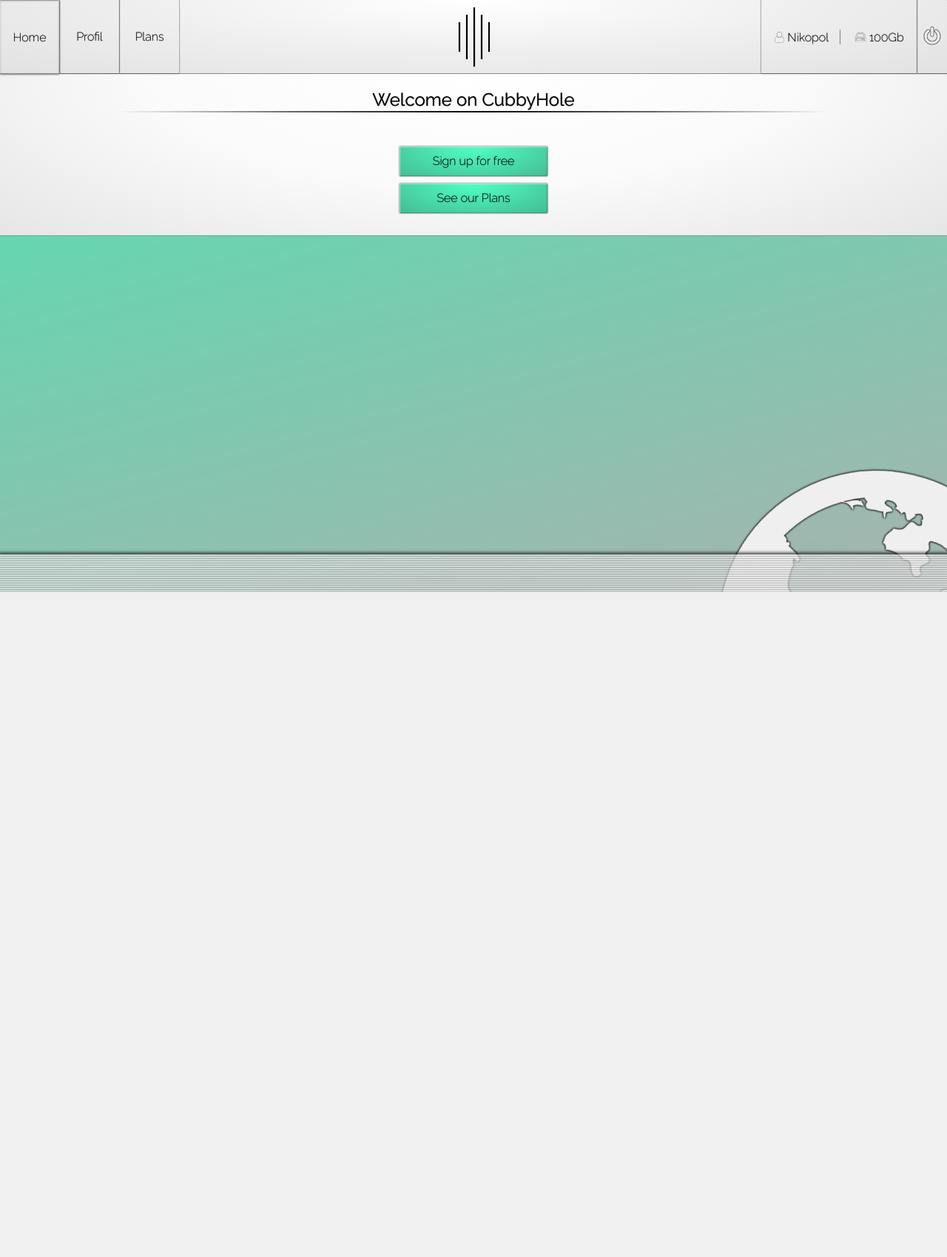
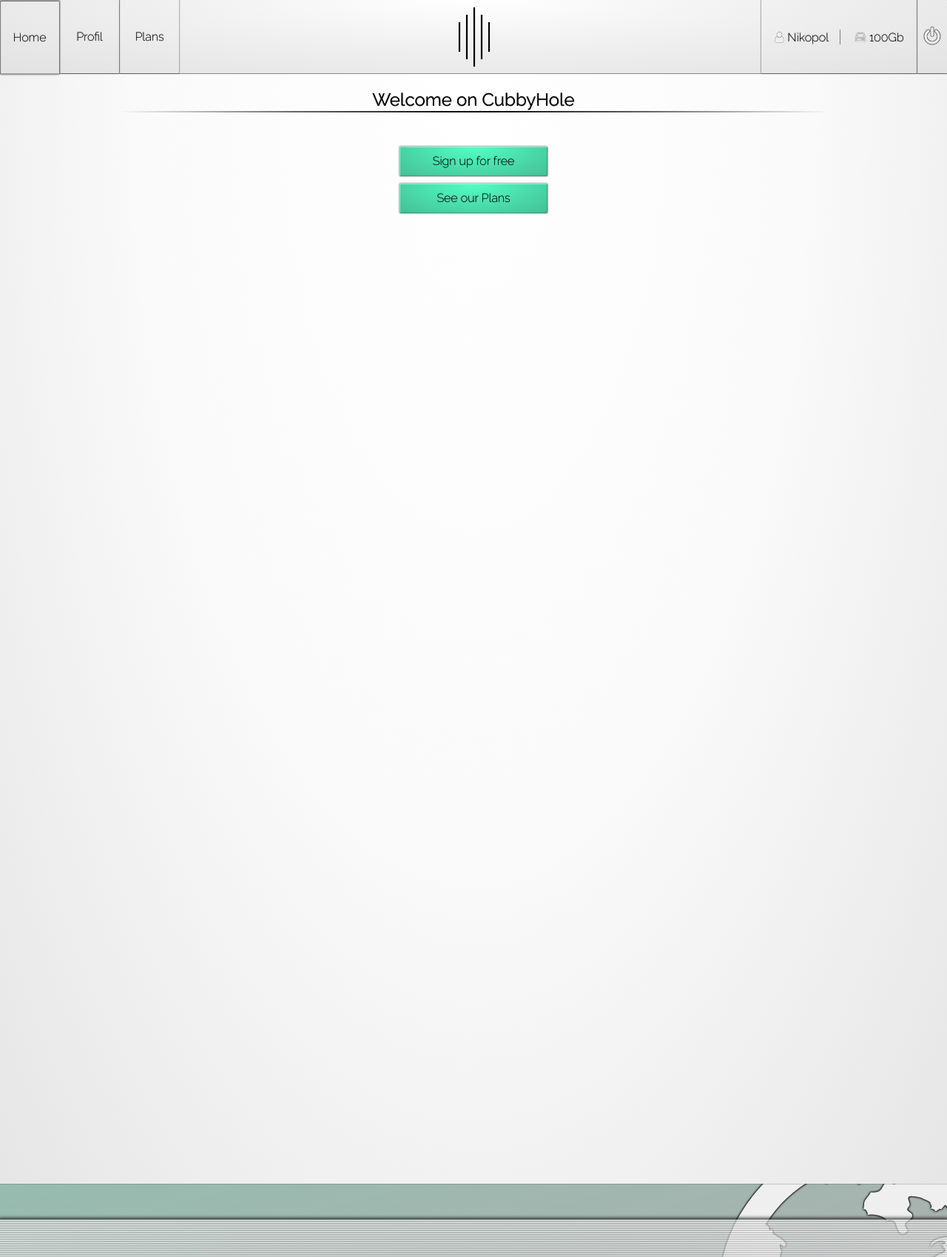
Before and after one commit to raphael22/cubbyhole, a PHP site: page / in a window 1280 px wide. Shown: the whole page at 74% size. Before the commit the page ends 800 px from the top, so only its background shows below. Run offline with PHP 8.4, Linux system fonts and the light colour scheme; some libraries are stand-ins or nearby versions; some web fonts are replaced.

Commit message:
7/3/14 17:29

```diff
--- a/css/components.scss
+++ b/css/components.scss
@@ -2,14 +2,20 @@
 *** BUTTON
 */
 	.btn{
-		box-shadow:	0 0 2px 0px black,inset 1px 1px 1px 0 rgba(white,.5),inset -1px -1px 1px 0 rgba(black,.2);
+		box-shadow:	0 0 2px 0px black,
+					inset 1px 1px 1px 0 rgba(white,.5),
+					inset -1px -1px 1px 0 rgba(black,.2);
 		border-radius:1px;
 		cursor:pointer;
 		@include transition(box-shadow .5s,transform .5s);
+		backface-visibility: hidden;
+
 		&:hover{
-			@include transform(translateY(1px));
-			box-shadow:	0 0 3px 0px black,
-			inset 0 0 2px 1px darken(rgba($c,.3),40%);
+			@include transform(translate3D(0,1px,0));
+			box-shadow:	0 0px 3px 0px black,
+						inset 1px 1px 1px 0 rgba(black,.5),
+						inset -1px -1px 1px 0 rgba(white,.2);
+
 		}
 	}
 
@@ -18,6 +24,7 @@
 ***SECTION
 */
 	#main-section{
+		margin-top: 100px;
 		width: 100%;
 	}
 	section{
@@ -37,15 +44,14 @@
 			@include radial-gradient(top,white,$c,darken($c,10%) 99%);
 		}
 		.title{
-			text-align: center;
 			&:after{
 				content:'';
-				display: block;
 				position: relative;
-				width: 50%;
-				left: 25%;
+				display: inline-block;
+				width: 100%;
 				height: 2px;
-				background: #000;
+				margin-bottom: 20px;
+				@include linear-gradient(left,rgba(0,0,0,0),lighten(black,40%),black,lighten(black,40%),rgba(0,0,0,0));
 			}
 		}
 		.text{
@@ -147,7 +153,7 @@
 			right:-120px;
 			color: $c;
 			@include stroke(1,2px,rgba(black,.6));
-			@include animation(rotate 180s infinite linear); //BUG LE MENU SUR CHROME Oo"
+			//@include animation(rotate 180s infinite linear); //BUG LE MENU SUR CHROME Oo"
 		}
 
 	}
--- a/css/home.scss
+++ b/css/home.scss
@@ -1,16 +1,9 @@
 #home{
+	height: 1500px;
 	text-align: center;
 	h2{
 		margin-bottom: 20px;
-		&:after{
-			content:'';
-			position: relative;
-			display: inline-block;
-			width: 100%;
-			height: 2px;
-			margin-bottom: 20px;
-			@include linear-gradient(left,rgba(0,0,0,0),lighten(black,40%),black,lighten(black,40%),rgba(0,0,0,0));
-		}
+
 	}
 	h4{
 		height: 40px;
--- a/css/navigation.scss
+++ b/css/navigation.scss
@@ -5,11 +5,7 @@
 	/*
 	*HEADER
 	*/
-		#header-clear{
-			position: relative;
-			width: 100%;
-			height: 100px;
-		}
+
 		header{
 			position: fixed;
 			top: 0;
@@ -21,6 +17,8 @@
 			@include box-sizing(border-box);
 			@include radial-gradient(top,white,$c,darken($c,5%) 99%);
 			@include transition(height .5s,box-shadow .5s);
+
+
 			.btn{
 				box-shadow:	0 0 2px 0px black;
 			}
@@ -64,12 +62,12 @@
 				margin-left: -120px;
 				width: 40px;
 				height: 100%;
-				@include transition(margin-left .5s,left .5s);
+				@include transition(margin-left .5s,left .5s);@include perspective(900px);
 				&:before,&:after{
 					@extend .logo-style;
 					content:'';
 					margin-top: 30px;
-					height: 40px;
+					height: 40px;	@include perspective(900px);
 				}
 				&:after{
 					margin-left: 40px;
@@ -77,13 +75,13 @@
 				#header-logo{
 					top: 10px;
 					left: 50%;
-					height: 80px;
+					height: 80px;	@include perspective(900px);
 					@extend .logo-style;
 
 					&:before,&:after{
 						content:'';
 						margin-top: 10px;
-						height: 60px;
+						height: 60px;		@include perspective(900px);
 						@extend .logo-style;
 					}
 					&:before{
--- a/css/plans.scss
+++ b/css/plans.scss
@@ -0,0 +1,11 @@
+#plan{
+	max-width: 1000px;
+	margin: 0 auto;
+	section{
+		text-align: center;
+	}
+	.btn{
+		height: 40px;
+		line-height: 40px;
+	}
+}
--- a/css/style.css
+++ b/css/style.css
@@ -12,137 +12,137 @@
 
 @-webkit-keyframes lh1 {
   0%, 50%, 100% {
-    -webkit-transform: translate(0);
+    -webkit-transform: translate3D(0, 0, 0);
   }
 
   25% {
-    -webkit-transform: translate(4px);
+    -webkit-transform: translate3D(5.5px, 0, 0);
   }
 
   75% {
-    -webkit-transform: translate(-8px);
+    -webkit-transform: translate3D(-11px, 0, 0);
   }
 }
 
 @keyframes lh1 {
   0%, 50%, 100% {
-    -webkit-transform: translate(0);
-    -ms-transform: translate(0);
-    transform: translate(0);
+    -webkit-transform: translate3D(0, 0, 0);
+    -ms-transform: translate3D(0, 0, 0);
+    transform: translate3D(0, 0, 0);
   }
 
   25% {
-    -webkit-transform: translate(4px);
-    -ms-transform: translate(4px);
-    transform: translate(4px);
+    -webkit-transform: translate3D(5.5px, 0, 0);
+    -ms-transform: translate3D(5.5px, 0, 0);
+    transform: translate3D(5.5px, 0, 0);
   }
 
   75% {
-    -webkit-transform: translate(-8px);
-    -ms-transform: translate(-8px);
-    transform: translate(-8px);
+    -webkit-transform: translate3D(-11px, 0, 0);
+    -ms-transform: translate3D(-11px, 0, 0);
+    transform: translate3D(-11px, 0, 0);
   }
 }
 
 @-webkit-keyframes lh2 {
   0%, 50%, 100% {
-    -webkit-transform: translate(0);
+    -webkit-transform: translate3D(0, 0, 0);
   }
 
   25% {
-    -webkit-transform: translate(-4px);
+    -webkit-transform: translate3D(-5.5px, 0, 0);
   }
 
   75% {
-    -webkit-transform: translate(8px);
+    -webkit-transform: translate3D(11px, 0, 0);
   }
 }
 
 @keyframes lh2 {
   0%, 50%, 100% {
-    -webkit-transform: translate(0);
-    -ms-transform: translate(0);
-    transform: translate(0);
+    -webkit-transform: translate3D(0, 0, 0);
+    -ms-transform: translate3D(0, 0, 0);
+    transform: translate3D(0, 0, 0);
   }
 
   25% {
-    -webkit-transform: translate(-4px);
-    -ms-transform: translate(-4px);
-    transform: translate(-4px);
+    -webkit-transform: translate3D(-5.5px, 0, 0);
+    -ms-transform: translate3D(-5.5px, 0, 0);
+    transform: translate3D(-5.5px, 0, 0);
   }
 
   75% {
-    -webkit-transform: translate(8px);
-    -ms-transform: translate(8px);
-    transform: translate(8px);
+    -webkit-transform: translate3D(11px, 0, 0);
+    -ms-transform: translate3D(11px, 0, 0);
+    transform: translate3D(11px, 0, 0);
   }
 }
 
 @-webkit-keyframes lh3 {
   0%, 50%, 100% {
-    -webkit-transform: translate(0);
+    -webkit-transform: translate3D(0, 0, 0);
   }
 
   25% {
-    -webkit-transform: translate(8px);
+    -webkit-transform: translate3D(11px, 0, 0);
   }
 
   75% {
-    -webkit-transform: translate(-16px);
+    -webkit-transform: translate3D(-22px, 0, 0);
   }
 }
 
 @keyframes lh3 {
   0%, 50%, 100% {
-    -webkit-transform: translate(0);
-    -ms-transform: translate(0);
-    transform: translate(0);
+    -webkit-transform: translate3D(0, 0, 0);
+    -ms-transform: translate3D(0, 0, 0);
+    transform: translate3D(0, 0, 0);
   }
 
   25% {
-    -webkit-transform: translate(8px);
-    -ms-transform: translate(8px);
-    transform: translate(8px);
+    -webkit-transform: translate3D(11px, 0, 0);
+    -ms-transform: translate3D(11px, 0, 0);
+    transform: translate3D(11px, 0, 0);
   }
 
   75% {
-    -webkit-transform: translate(-16px);
-    -ms-transform: translate(-16px);
-    transform: translate(-16px);
+    -webkit-transform: translate3D(-22px, 0, 0);
+    -ms-transform: translate3D(-22px, 0, 0);
+    transform: translate3D(-22px, 0, 0);
   }
 }
 
 @-webkit-keyframes lh4 {
   0%, 50%, 100% {
-    -webkit-transform: translate(0);
+    -webkit-transform: translate3D(0, 0, 0);
   }
 
   25% {
-    -webkit-transform: translate(-8px);
+    -webkit-transform: translate3D(-11px, 0, 0);
   }
 
   75% {
-    -webkit-transform: translate(16px);
+    -webkit-transform: translate3D(22px, 0, 0);
   }
 }
 
 @keyframes lh4 {
   0%, 50%, 100% {
-    -webkit-transform: translate(0);
-    -ms-transform: translate(0);
-    transform: translate(0);
+    -webkit-transform: translate3D(0, 0, 0);
+    -ms-transform: translate3D(0, 0, 0);
+    transform: translate3D(0, 0, 0);
   }
 
   25% {
-    -webkit-transform: translate(-8px);
-    -ms-transform: translate(-8px);
-    transform: translate(-8px);
+    -webkit-transform: translate3D(-11px, 0, 0);
+    -ms-transform: translate3D(-11px, 0, 0);
+    transform: translate3D(-11px, 0, 0);
   }
 
   75% {
-    -webkit-transform: translate(16px);
-    -ms-transform: translate(16px);
-    transform: translate(16px);
+    -webkit-transform: translate3D(22px, 0, 0);
+    -ms-transform: translate3D(22px, 0, 0);
+    transform: translate3D(22px, 0, 0);
   }
 }
 
@@ -333,14 +333,17 @@
   cursor: pointer;
   -webkit-transition: -webkit-box-shadow 0.5s, -webkit-transform 0.5s;
   transition: box-shadow 0.5s, transform 0.5s;
+  -webkit-backface-visibility: hidden;
+  -ms-backface-visibility: hidden;
+  backface-visibility: hidden;
 }
 
 .btn:hover {
-  -webkit-transform: translateY(1px);
-  -ms-transform: translateY(1px);
-  transform: translateY(1px);
-  -webkit-box-shadow: 0 0 3px 0px black, inset 0 0 2px 1px rgba(137, 137, 137, 0.3);
-  box-shadow: 0 0 3px 0px black, inset 0 0 2px 1px rgba(137, 137, 137, 0.3);
+  -webkit-transform: translate3D(0, 1px, 0);
+  -ms-transform: translate3D(0, 1px, 0);
+  transform: translate3D(0, 1px, 0);
+  -webkit-box-shadow: 0 0px 3px 0px black, inset 1px 1px 1px 0 rgba(0, 0, 0, 0.5), inset -1px -1px 1px 0 rgba(255, 255, 255, 0.2);
+  box-shadow: 0 0px 3px 0px black, inset 1px 1px 1px 0 rgba(0, 0, 0, 0.5), inset -1px -1px 1px 0 rgba(255, 255, 255, 0.2);
 }
 
 /*
@@ -348,6 +351,7 @@
 */
 
 #main-section {
+  margin-top: 100px;
   width: 100%;
 }
 
@@ -574,12 +576,6 @@ footer:before {
 /*
 *HEADER
 */
-
-#header-clear {
-  position: relative;
-  width: 100%;
-  height: 100px;
-}
 
 header {
   position: fixed;
@@ -873,25 +881,12 @@ header .header-logo-load:before {
 }
 
 #home {
+  height: 1500px;
   text-align: center;
 }
 
 #home h2 {
   margin-bottom: 20px;
-}
-
-#home h2:after {
-  content: '';
-  position: relative;
-  display: inline-block;
-  width: 100%;
-  height: 2px;
-  margin-bottom: 20px;
-  background-color: rgba(0, 0, 0, 0);
-  background-image: -webkit-gradient(linear, left top, left bottom, color-stop(0%, rgba(0, 0, 0, 0)), color-stop(25%, #666666), color-stop(50%, black), color-stop(75%, #666666), color-stop(100%, rgba(0, 0, 0, 0)));
-  background-image: -webkit-linear-gradient(left, rgba(0, 0, 0, 0), #666666, black, #666666, rgba(0, 0, 0, 0));
-  background-image: -webkit-gradient(linear, top left, top right, from(rgba(0, 0, 0, 0)), color-stop(#666666), color-stop(black), color-stop(#666666), to(rgba(0, 0, 0, 0)));
-  background-image: linear-gradient(to right,rgba(0, 0, 0, 0), #666666, black, #666666, rgba(0, 0, 0, 0));
 }
 
 #home h4 {
--- a/css/style.scss
+++ b/css/style.scss
@@ -17,20 +17,20 @@ $c2:aquamarine;
 	@mixin logoHover($v,$x,$name){
 		@include keyframes($name){
 			0%,50%,100% {
-	       		@include transform(translate(0));
+	       		@include transform(translate3D(0,0,0));
 		    }
 		    25% {
-	       		@include transform(translate($v*$x));
+	       		@include transform(translate3D($v*$x,0,0));
 		    }
 		    75% {
-	       		@include transform(translate($v*(-$x*2)));
+	       		@include transform(translate3D($v*(-$x*2),0,0));
 		    }
 		}
 	}
 /*
 ***ANIMATIONS
 */
-	$x:4px;
+	$x:5.5px;
 	@include logoHover(1,$x,lh1);
 	@include logoHover(-1,$x,lh2);
 	@include logoHover(2,$x,lh3);
@@ -83,7 +83,7 @@ $c2:aquamarine;
 @import 'components.scss';
 @import 'navigation.scss';
 @import 'home.scss';
-
+@import 'plans.scss';
 /*
 ***GENERALS
 */
--- a/home.php
+++ b/home.php
@@ -1,5 +1,5 @@
 <section id="home">
-	<h2>Welcome on CubbyHole</h2>
+	<h2 class="title">Welcome on CubbyHole</h2>
 	<h4 class="btn btn-nav">Sign up for free</h4>
 	<h4 class="btn btn-nav" data-uri="plans">See our Plans</h4>
 
--- a/index.php
+++ b/index.php
@@ -38,8 +38,6 @@
 
     </header>
 
-    <div id='header-clear'></div>
-
     <div id="main-section">
 
 
--- a/plans.php
+++ b/plans.php
@@ -1,10 +1,9 @@
 <link href='css/plans.css' rel='stylesheet' type='text/css'>
 
+<div id="plan">
 	<section id="plan1" class="plan third-row">
 		<h2 class="title">Light</h2>
 		<div class="btn btn-nav">Subscribe</div>
-	<div class="btn btn-nav" data-uri="home">Back to Home
-	</div>
 	</section>
 
 	<section id="plan2" class="plan third-row">
@@ -17,3 +16,4 @@
 
 		<div class="btn">Subscribe</div>
 	</section>
+</div>
```
Also changed, not shown: other parts of css/style.css (+34 -10 lines). Lines whose indentation alone changed are shown as unchanged.
